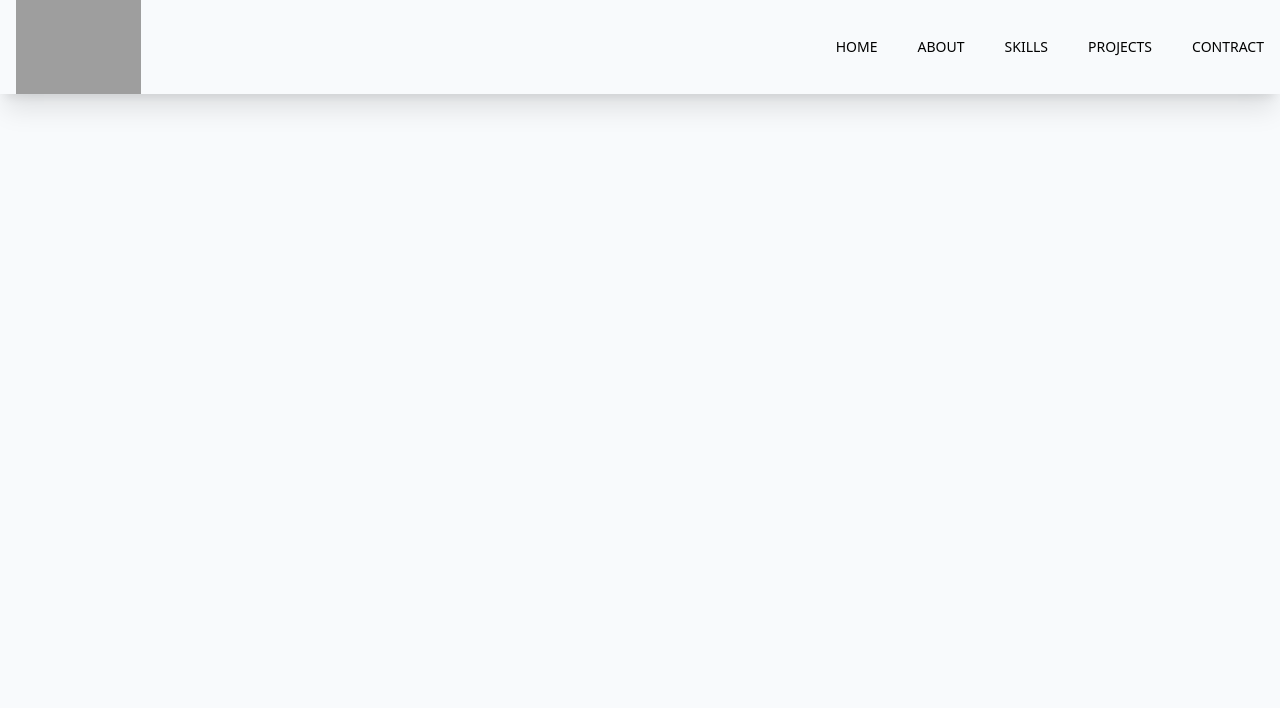
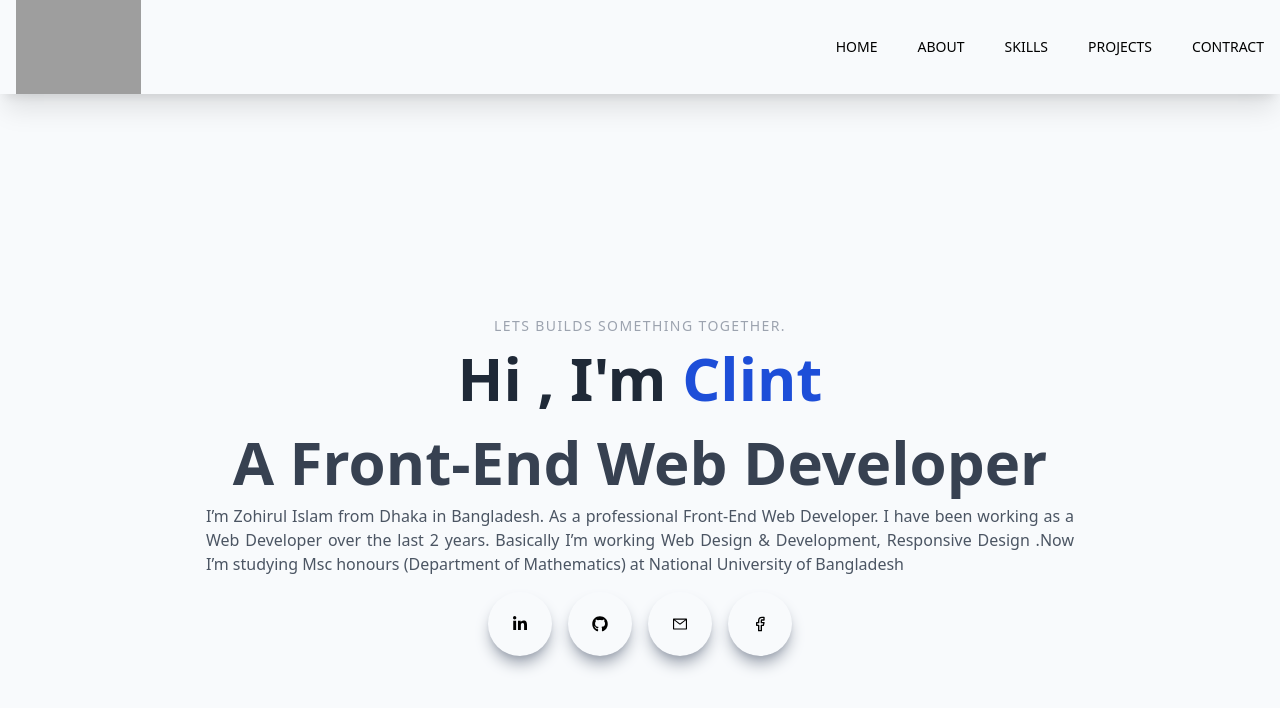
Before and after one commit to zohirul22/simple-portfolia-website, a Next.js app: page / in a window 1280 px wide. Shown: the top 708 px of the page. Built offline with nearby package versions, Linux system fonts and the light colour scheme; grey boxes are pictures that could not be loaded.

Commit message:
main section

```diff
--- /dev/null
+++ b/components/Main.jsx
@@ -0,0 +1,38 @@
+import React from 'react';
+import { FaLinkedinIn, FaGithub } from 'react-icons/fa';
+import {FiFacebook } from 'react-icons/fi';
+import {  AiOutlineMail} from 'react-icons/ai';
+
+const Main = () => {
+    return (
+        <div className='text-center h-screen w-full'>
+            <div className="max-w-[1240px] h-full w-full mx-auto flex justify-center items-center">
+                <div className="">
+                    <p className='uppercase text-sm  tracking-widest text-gray-400'>Lets Builds something Together.</p>
+                    <h1 className='py-3 text-gray-800'>Hi , I'm <span className='text-blue-700'>Clint</span></h1>
+                    <h1 className='py-3 text-gray-700'>A Front-End Web Developer</h1>
+                    <p className='mx-auto max-w-[70%] text-gray-600 text-justify'>I’m Zohirul Islam from Dhaka in Bangladesh. As a professional Front-End Web Developer. I have been working as a Web Developer over the last 2 years. Basically I’m working Web Design & Development, Responsive Design .Now I’m studying Msc honours (Department of Mathematics) at National University of Bangladesh</p>
+
+                <div className="flex justify-center align-between max-w-[330px] m-auto py-4">
+                <div className="rounded-full shadow-lg shadow-gray-400 p-6 cursor-pointer hover:scale-105 hover:bg-slate-600 hover:text-yellow-200  ease-in duration-300 mx-2 ">
+                  <FaLinkedinIn />
+                </div>
+                <div className="rounded-full shadow-lg shadow-gray-400 p-6 cursor-pointer hover:scale-105 hover:bg-slate-600 hover:text-yellow-200  ease-in duration-300 mx-2">
+                  <FaGithub />
+                </div>
+                <div className="rounded-full shadow-lg shadow-gray-400 p-6 cursor-pointer hover:scale-105 hover:bg-slate-600 hover:text-yellow-200  ease-in duration-300 mx-2">
+                  <AiOutlineMail />
+                </div>
+                <div className="rounded-full shadow-lg shadow-gray-400 p-6 cursor-pointer hover:scale-105 hover:bg-slate-600 hover:text-yellow-200  ease-in duration-300 mx-2">
+                  <FiFacebook />
+                </div>
+
+
+                </div>
+            </div>
+            </div>
+        </div>
+    );
+};
+
+export default Main;
--- a/components/Navbar.jsx
+++ b/components/Navbar.jsx
@@ -3,6 +3,7 @@ import Link from 'next/link'
 import React, { useState } from 'react'
 import { AiOutlineBars, AiOutlineClose, AiOutlineMail } from 'react-icons/ai';
 import { FaLinkedinIn, FaGithub } from 'react-icons/fa';
+import {FiFacebook } from 'react-icons/fi';
 
 const Navbar = () => {
   const [nav, setNav] = useState(false);
@@ -107,17 +108,17 @@ const Navbar = () => {
             <div className="pt-10">
               <p className='uppercase text-lime-500'>lets connect</p>
               <div className="flex items-center justify-between my-4 w-full sm:w-[85%]">
-                <div className="rounded-full shadow-lg shadow-gray-400 p-3 cursor-pointer hover:scale-185 ease-in duration-300">
+                <div className="rounded-full shadow-lg shadow-gray-400 p-4 cursor-pointer hover:scale-105 hover:bg-slate-600 hover:text-yellow-200 ease-in duration-300">
                   <FaLinkedinIn />
                 </div>
-                <div className="rounded-full shadow-lg shadow-gray-400 p-3 cursor-pointer hover:scale-185 ease-in duration-300">
+                <div className="rounded-full shadow-lg shadow-gray-400 p-4 cursor-pointer hover:scale-105 hover:bg-slate-600 hover:text-yellow-200 ease-in duration-300">
                   <FaGithub />
                 </div>
-                <div className="rounded-full shadow-lg shadow-gray-400 p-3 cursor-pointer hover:scale-185 ease-in duration-300">
+                <div className="rounded-full shadow-lg shadow-gray-400 p-4 cursor-pointer hover:scale-105 hover:bg-slate-600 hover:text-yellow-200 ease-in duration-300">
                   <AiOutlineMail />
                 </div>
-                <div className="rounded-full shadow-lg shadow-gray-400 p-3 cursor-pointer hover:scale-185 ease-in duration-300">
-                  <AiOutlineMail />
+                <div className="rounded-full shadow-lg shadow-gray-400 p-4 cursor-pointer hover:scale-105 hover:bg-slate-600 hover:text-yellow-200 ease-in duration-300">
+                  <FiFacebook />
                 </div>
                 {/*--------------------Social icons---------------- */}
               </div>
--- a/pages/index.tsx
+++ b/pages/index.tsx
@@ -1,5 +1,6 @@
 import Head from 'next/head';
 import Navbar from '../components/Navbar';
+import Main from '../components/Main';
 
 
 export default function Home() {
@@ -12,6 +13,7 @@ export default function Home() {
         <link rel="icon" href="/favicon.ico" />
       </Head>
       <Navbar />
+      <Main />
     </>
   )
 }
```
